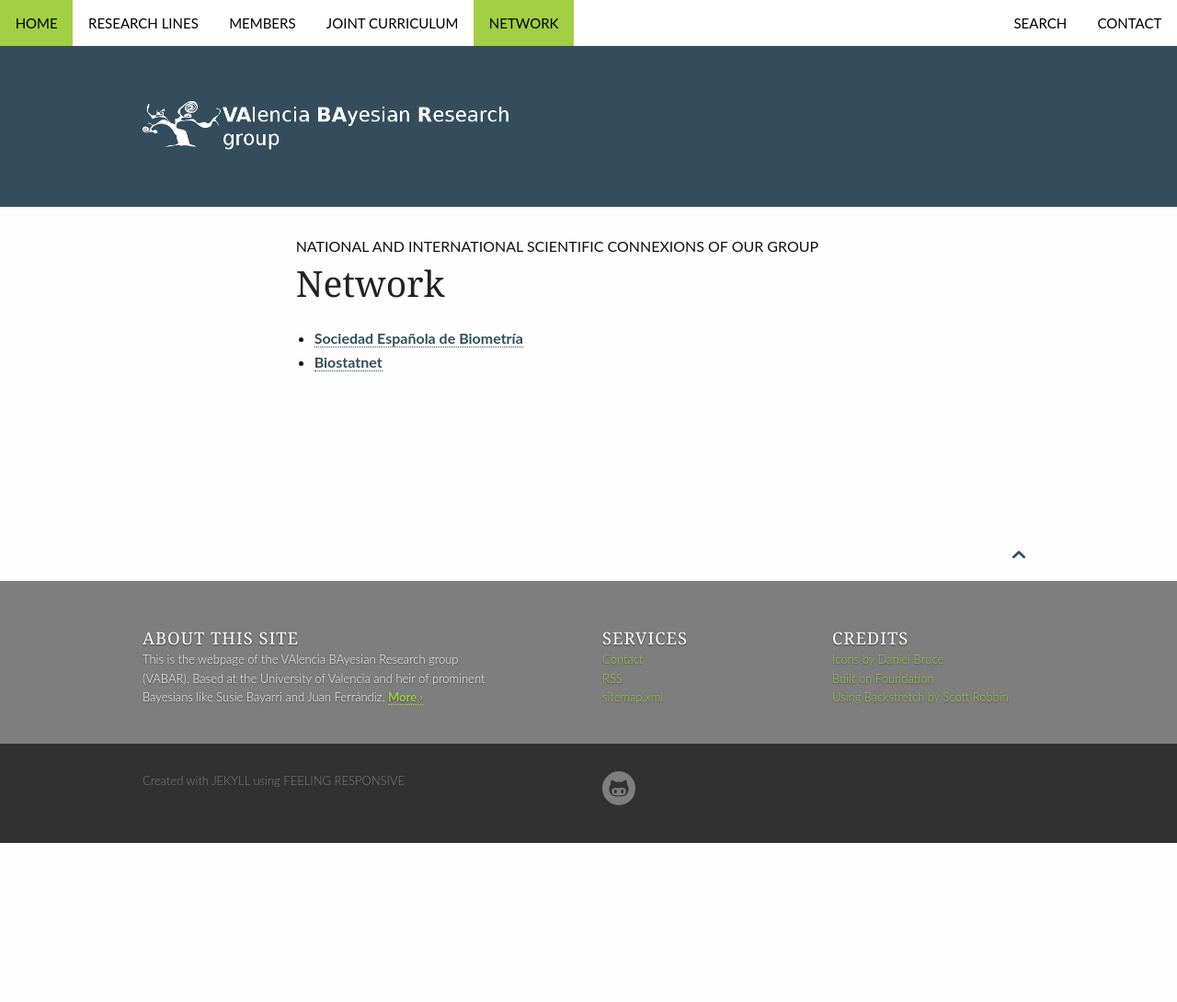
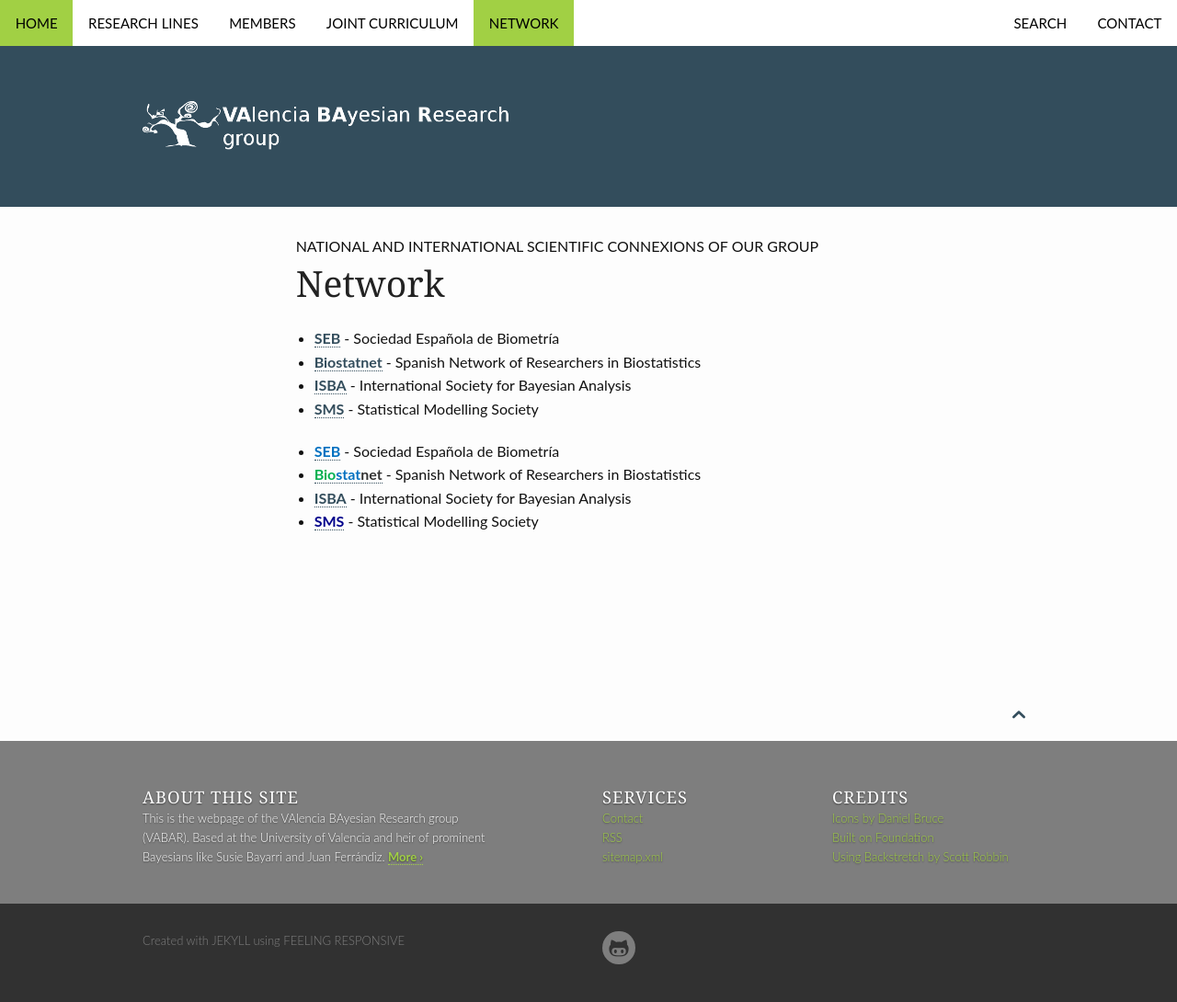
Before and after one commit to VABAR/VABAR.github.io, a Jekyll site: the page built from pages/network.md, in a window 1280 px wide. Shown: the whole page at 92% size. Built offline with Jekyll 4.4.1, drawn with Linux system fonts in a browser that asks for light colours; before the commit the page ends 917 px from its top, so only the background shows below that.

Commit message:
Updated network.md (more links and options)

```diff
--- a/pages/network.md
+++ b/pages/network.md
@@ -7,5 +7,12 @@ teaser: ""
 permalink: "/network/"
 ---
 
-- [Sociedad Española de Biometría](http://www.biometricsociety.net/)
-- [Biostatnet](http://eio.usc.es/pub/biostatnet/)
+- [SEB](http://www.biometricsociety.net/) - Sociedad Española de Biometría
+- [Biostatnet](http://eio.usc.es/pub/biostatnet/) - Spanish Network of Researchers in Biostatistics
+- [ISBA](http://bayesian.org/) - International Society for Bayesian Analysis
+- [SMS](http://www.statmod.org/) - Statistical Modelling Society
+
+- <a href="http://biometricsociety.net/" target="_blank"><span style='color:#0070C0'>SEB</span></a> - Sociedad Española de Biometría
+- <a href="http://www.biostatnet.org/"><b><span style='color:#00B050'>Bio</span></b><b><span style='color:#0070C0'>stat</span></b><b><span style='color:#333333'>net</span></b></a> - Spanish Network of Researchers in Biostatistics
+- <a href="http://bayesian.org/" target="_blank">ISBA</a> - International Society for Bayesian Analysis
+- <a href="http://www.statmod.org/" target="_blank"><span style='color:#00008B'>SMS</span></a> - Statistical Modelling Society
```
